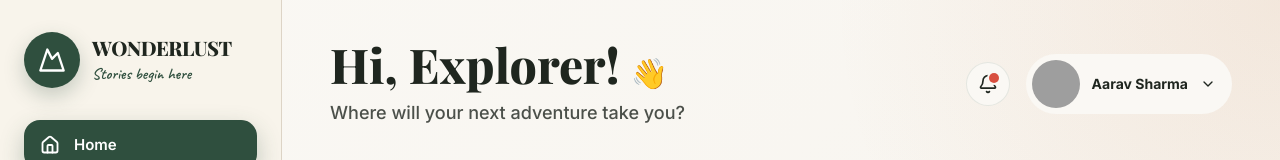
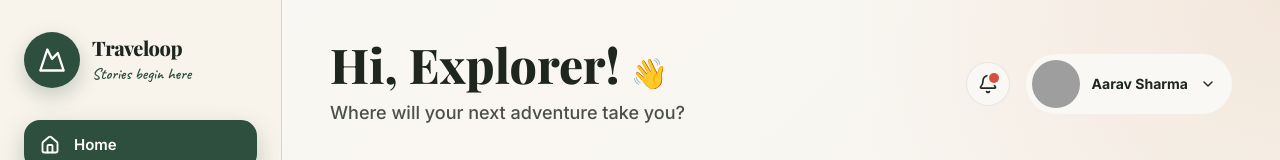
Before and after one commit to mmuthupandi/Traveloop-Odoo-Hackathon, a React (Vite) app: page / in a window 1280 px wide. Shown: the top 160 px of the page. Built offline with nearby package versions, Linux system fonts and the light colour scheme; grey boxes are pictures that could not be loaded; the HTML template or start-up script is replaced by a standard one.

Commit message:
change the name

```diff
--- a/index.html
+++ b/index.html
@@ -5,9 +5,9 @@
     <meta name="viewport" content="width=device-width, initial-scale=1.0" />
     <meta
       name="description"
-      content="WONDERLUST - Your premium travel notes and planning companion. Capture moments, organize trips, and explore the world."
+      content="Traveloop - Your premium travel notes and planning companion. Capture moments, organize trips, and explore the world."
     />
-    <title>WONDERLUST | Travel Notes Dashboard</title>
+    <title>Traveloop | Travel Notes Dashboard</title>
   </head>
   <body>
     <div id="root"></div>
--- a/src/components/AppSidebar.tsx
+++ b/src/components/AppSidebar.tsx
@@ -67,7 +67,7 @@ export function AppSidebar({ activeRoute, darkMode, onDarkModeChange }: AppSideb
         </div>
         <div>
           <p className="font-serif text-xl font-extrabold tracking-tight text-[#1F261F]">
-            WONDERLUST
+            Traveloop
           </p>
           <p className="font-script text-base text-[#2F4F3E]">Stories begin here</p>
         </div>
--- a/src/components/budget/BudgetSidebar.tsx
+++ b/src/components/budget/BudgetSidebar.tsx
@@ -21,7 +21,7 @@ export function BudgetSidebar({ darkMode, setDarkMode }: BudgetSidebarProps) {
         </div>
         <div>
           <p className="font-serif text-xl font-extrabold text-[#1F261F]">
-            WONDERLUST
+            Traveloop
           </p>
           <p className="font-script text-lg text-[#2F4F3E]">Stories begin here</p>
         </div>
--- a/src/components/my-trips/TripsSidebar.tsx
+++ b/src/components/my-trips/TripsSidebar.tsx
@@ -19,7 +19,7 @@ export function TripsSidebar({ darkMode, setDarkMode }: TripsSidebarProps) {
           <Mountain className="h-7 w-7" />
         </div>
         <div>
-          <p className="font-serif text-xl font-extrabold text-[#1F261F]">WONDERLUST</p>
+          <p className="font-serif text-xl font-extrabold text-[#1F261F]">Traveloop</p>
           <p className="font-script text-lg text-[#2F4F3E]">Stories begin here</p>
         </div>
       </div>
--- a/src/components/notes/Sidebar.tsx
+++ b/src/components/notes/Sidebar.tsx
@@ -41,7 +41,7 @@ export function Sidebar({ activeRoute }: SidebarProps) {
           <Mountain className="w-6 h-6" />
         </div>
         <div>
-          <h1 className="font-serif text-xl font-bold tracking-tight text-[#2F4F3E]">WONDERLUST</h1>
+          <h1 className="font-serif text-xl font-bold tracking-tight text-[#2F4F3E]">Traveloop</h1>
           <p className="font-script text-sm text-[#C46A2D] -mt-1">Stories begin here</p>
         </div>
       </div>
--- a/src/components/packing/PackingSidebar.tsx
+++ b/src/components/packing/PackingSidebar.tsx
@@ -20,7 +20,7 @@ export function PackingSidebar({ darkMode, setDarkMode }: PackingSidebarProps) {
           <Mountain className="h-7 w-7" />
         </div>
         <div>
-          <p className="font-serif text-xl font-extrabold text-[#1F261F]">WONDERLUST</p>
+          <p className="font-serif text-xl font-extrabold text-[#1F261F]">Traveloop</p>
           <p className="font-script text-lg text-[#2F4F3E]">Stories begin here</p>
         </div>
       </div>
--- a/src/components/settings/SettingsSidebar.tsx
+++ b/src/components/settings/SettingsSidebar.tsx
@@ -20,7 +20,7 @@ export function SettingsSidebar({ darkMode, setDarkMode }: SettingsSidebarProps)
           <Mountain className="h-7 w-7" />
         </div>
         <div>
-          <p className="font-serif text-xl font-extrabold text-[#1F261F]">WONDERLUST</p>
+          <p className="font-serif text-xl font-extrabold text-[#1F261F]">Traveloop</p>
           <p className="font-script text-lg text-[#2F4F3E]">Stories begin here</p>
         </div>
       </div>
--- a/src/pages/login/LoginPage.tsx
+++ b/src/pages/login/LoginPage.tsx
@@ -32,7 +32,7 @@ export function LoginPage() {
               <Mountain className="w-7 h-7 text-white" strokeWidth={2.2} />
             </div>
             <div>
-              <h1 className="text-2xl font-bold text-gray-900">WONDERLUST</h1>
+              <h1 className="text-2xl font-bold text-gray-900">Traveloop</h1>
               <p className="text-sm text-gray-600 italic">Stories begin here</p>
             </div>
           </div>
```
Also changed, not shown: public/images/README.md, 1 other file (tests, documents, lock files or other folders).
